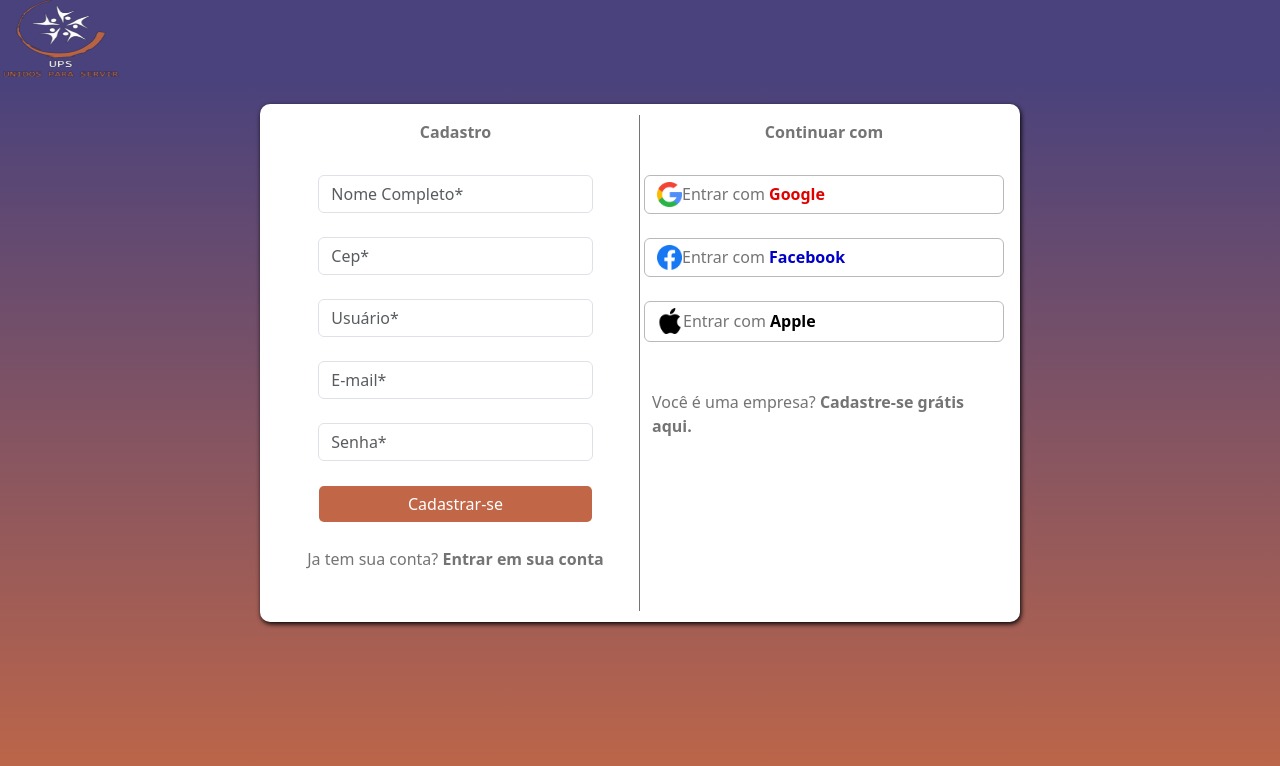
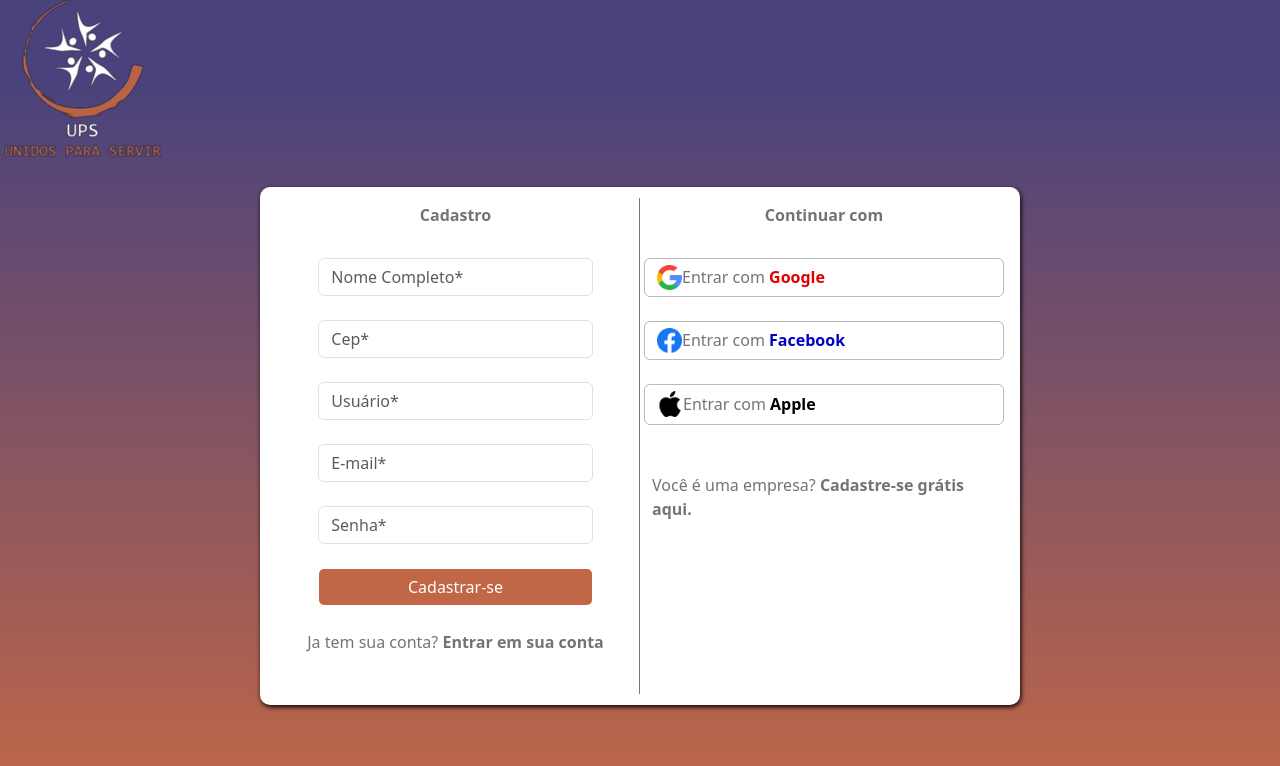
Before and after one commit to Guivfs/UnidosParaServir-WEB, an Angular app in the folder frontend/: page /criar-conta in a window 1280 px wide. Shown: the top 766 px of the page. Built offline with nearby package versions, Linux system fonts and the light colour scheme.

Commit message:
Alterando o tamanho da logo

```diff
--- a/frontend/src/app/layout/account/authentication/authentication.component.css
+++ b/frontend/src/app/layout/account/authentication/authentication.component.css
@@ -9,8 +9,6 @@
     justify-content: start;
   }
   .logo {
-    width: 10%;
-    height: 10%;
   }
 
   .div-login {
--- a/frontend/src/app/layout/account/authentication/authentication.component.html
+++ b/frontend/src/app/layout/account/authentication/authentication.component.html
@@ -1,8 +1,6 @@
 <img
   src="../../../assets/logo.png"
   alt="logo"
-  width="10%"
-  height="10%"
   class="logo"
 />
 <div class="container">
--- a/frontend/src/app/layout/account/create-account/create-account.component.css
+++ b/frontend/src/app/layout/account/create-account/create-account.component.css
@@ -9,8 +9,6 @@
     justify-content: start;
   }
   .logo {
-    width: 10%;
-    height: 10%;
   }
   .alinhar-centro{
     display: flex;
--- a/frontend/src/app/layout/account/create-account/create-account.component.html
+++ b/frontend/src/app/layout/account/create-account/create-account.component.html
@@ -1,8 +1,6 @@
 <img
   src="../../../assets/logo.png"
   alt="logo"
-  width="10%"
-  height="10%"
   class="logo"
 />
 <div class="container">
```
